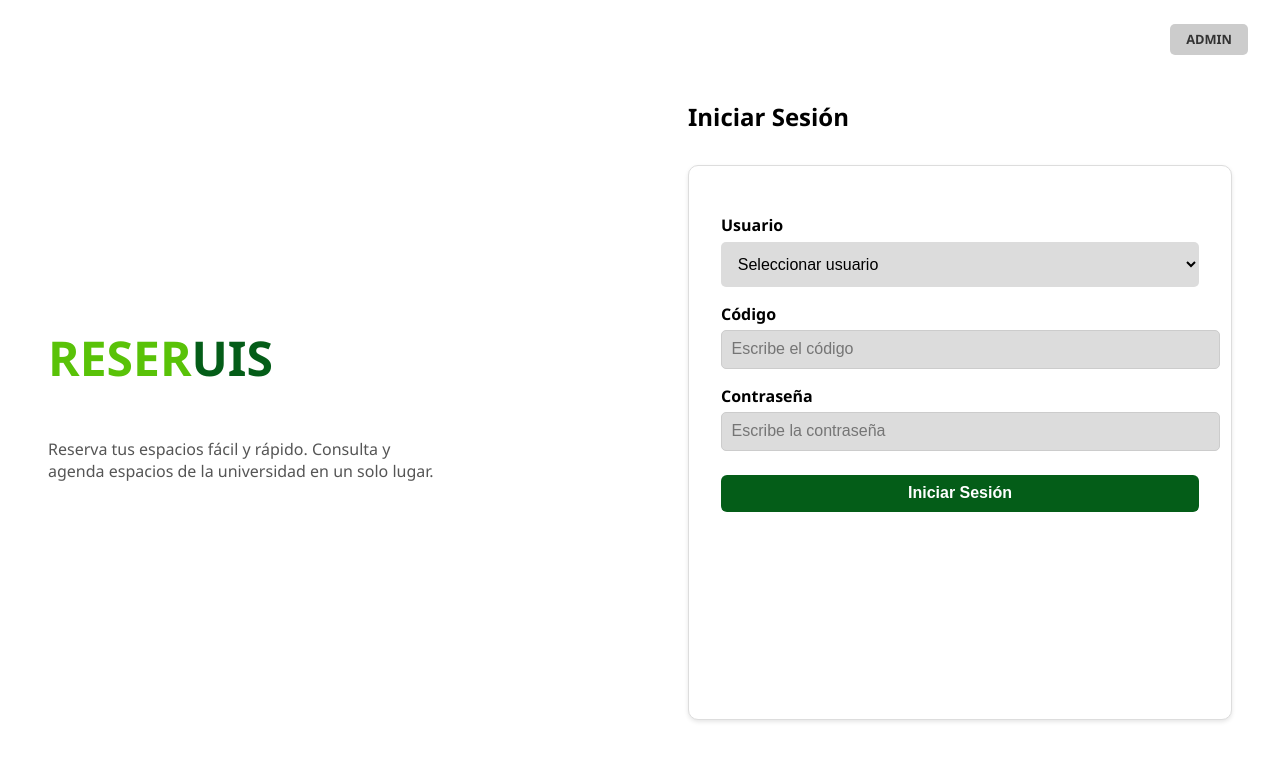
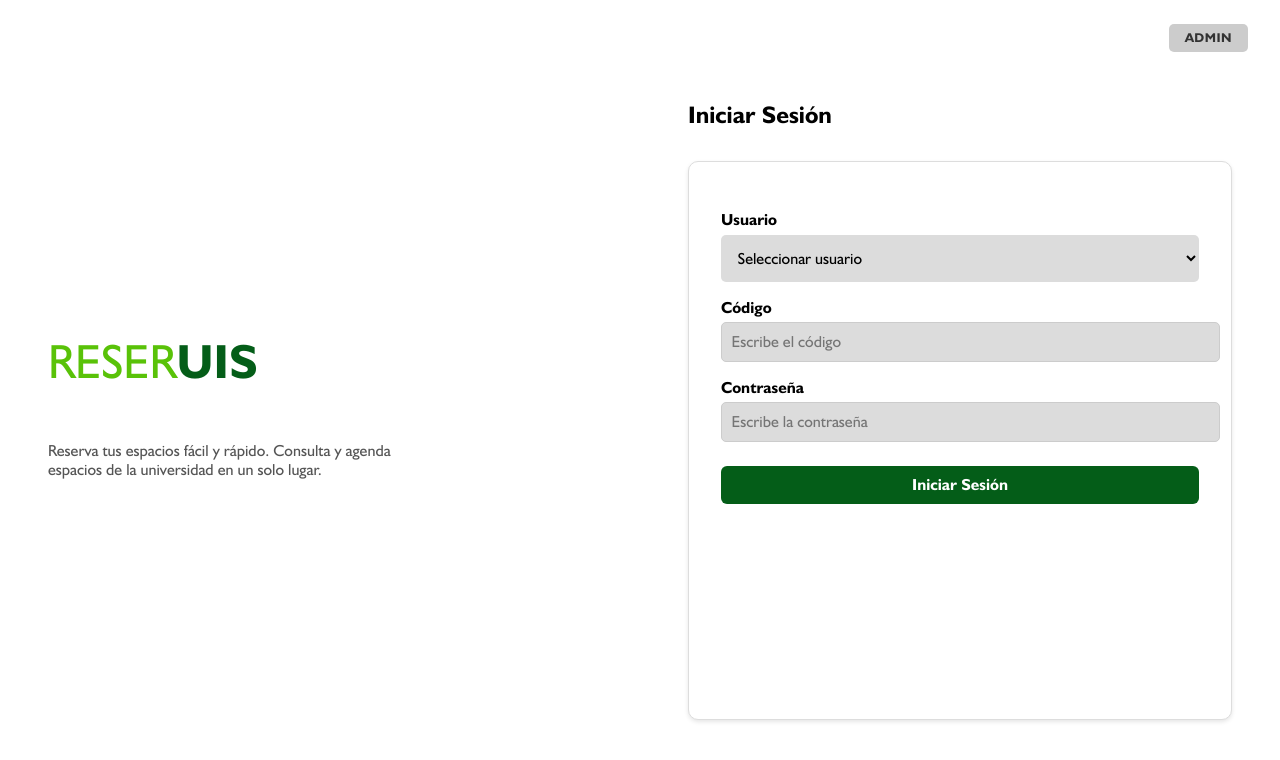
Before and after one commit to LauraCD2/ReserUIS, a plain HTML site: page index.html in a window 1280 px wide. Drawn offline with Linux system fonts and the light colour scheme.

Commit message:
update a la fuente institucional UIS, y otras cosas

```diff
--- a/css/styles.css
+++ b/css/styles.css
@@ -1,3 +1,93 @@
+@font-face {
+  font-family: 'Humanist521';
+  src: url('../fonts/Humanist521BT-Roman.woff2') format('woff2');
+  font-weight: 400;
+  font-style: normal;
+  font-display: swap;
+}
+
+@font-face {
+  font-family: 'Humanist521';
+  src: url('../fonts/Humanist521BT-Bold.woff2') format('woff2');
+  font-weight: 700;
+  font-style: normal;
+  font-display: swap;
+}
+
+@font-face {
+  font-family: 'Humanist521';
+  src: url('../fonts/Humanist521BT-Italic.woff2') format('woff2');
+  font-weight: 400;
+  font-style: italic;
+  font-display: swap;
+}
+
+@font-face {
+  font-family: 'Humanist521';
+  src: url('../fonts/Humanist521BT-BoldItalic.woff2') format('woff2');
+  font-weight: 700;
+  font-style: italic;
+  font-display: swap;
+}
+
+@font-face {
+  font-family: 'Humanist521';
+  src: url('../fonts/Humanist521BT-Light.woff2') format('woff2');
+  font-weight: 300;
+  font-style: normal;
+  font-display: swap;
+}
+
+@font-face {
+  font-family: 'Humanist521';
+  src: url('../fonts/Humanist521BT-LightItalic.woff2') format('woff2');
+  font-weight: 300;
+  font-style: italic;
+  font-display: swap;
+}
+
+@font-face {
+  font-family: 'Humanist521';
+  src: url('../fonts/Humanist521BT-ExtraBold.woff2') format('woff2');
+  font-weight: 800;
+  font-style: normal;
+  font-display: swap;
+}
+
+@font-face {
+  font-family: 'Humanist521';
+  src: url('../fonts/Humanist521BT-UltraBold.woff2') format('woff2');
+  font-weight: 900;
+  font-style: normal;
+  font-display: swap;
+}
+
+/* Opcionales: condensadas */
+@font-face {
+  font-family: 'Humanist521 Condensed';
+  src: url('../fonts/Humanist521BT-RomanCondensed.woff2') format('woff2');
+  font-weight: 400;
+  font-style: normal;
+  font-display: swap;
+}
+
+@font-face {
+  font-family: 'Humanist521 Condensed';
+  src: url('../fonts/Humanist521BT-BoldCondensed.woff2') format('woff2');
+  font-weight: 700;
+  font-style: normal;
+  font-display: swap;
+}
+
+@font-face {
+  font-family: 'Humanist521 Condensed';
+  src: url('../fonts/Humanist521BT-XtraBoldCondensed.woff2') format('woff2');
+  font-weight: 800;
+  font-style: normal;
+  font-display: swap;
+}
+
+
 body {
   margin: 0;
   padding: 0;
--- a/index.html
+++ b/index.html
@@ -1,10 +1,47 @@
 <!DOCTYPE html>
 <html lang="es">
 <head>
-  <meta charset="UTF-8">
-  <meta name="viewport" content="width=device-width, initial-scale=1.0">
+  <meta charset="UTF-8" />
+  <meta name="viewport" content="width=device-width, initial-scale=1.0" />
   <title>ReserUIS - Iniciar Sesión</title>
-  <link rel="stylesheet" href="css/styles.css">
+  <link rel="stylesheet" href="css/styles.css" />
+
+  <style>
+    body {
+      font-family: 'Humanist521', sans-serif;
+    }
+
+    h1, h2, p, label, select, input, button, .adminBadge {
+      font-family: 'Humanist521', sans-serif;
+    }
+
+    .reser {
+      color: #59C208;
+      font-weight: 400;
+    }
+
+    .uis {
+      color: #045D18;
+      font-weight: 700;
+    }
+
+    .adminBadge {
+      font-weight: 700;
+      letter-spacing: 0.5px;
+    }
+
+    h2 {
+      font-weight: 700;
+    }
+
+    label {
+      font-weight: 500;
+    }
+
+    button {
+      font-weight: 700;
+    }
+  </style>
 </head>
 <body>
   <div class="loginWrapper">
@@ -26,10 +63,10 @@
         </select>
 
         <label for="code">Código</label>
-        <input type="text" id="code" name="code" placeholder="Escribe el código" required>
+        <input type="text" id="code" name="code" placeholder="Escribe el código" required />
 
         <label for="password">Contraseña</label>
-        <input type="password" id="password" name="password" placeholder="Escribe la contraseña" required>
+        <input type="password" id="password" name="password" placeholder="Escribe la contraseña" required />
 
         <button type="submit">Iniciar Sesión</button>
       </form>
```
Also changed, not shown: dashboard.html (+25 -0 lines), gestionEspacios.html (+21 -0 lines), historial.html (added, +128 -0 lines), reservas.html (+25 -1 lines), fonts/Humanist521BT-Bold.woff2 (added), fonts/Humanist521BT-BoldCondensed.woff2 (added), fonts/Humanist521BT-BoldItalic.woff2 (added), fonts/Humanist521BT-ExtraBold.woff2 (added), fonts/Humanist521BT-Italic.woff2 (added), fonts/Humanist521BT-Light.woff2 (added), fonts/Humanist521BT-LightItalic.woff2 (added), fonts/Humanist521BT-Roman.woff2 (added), fonts/Humanist521BT-RomanCondensed.woff2 (added), fonts/Humanist521BT-UltraBold.woff2 (added), 1 more files.
